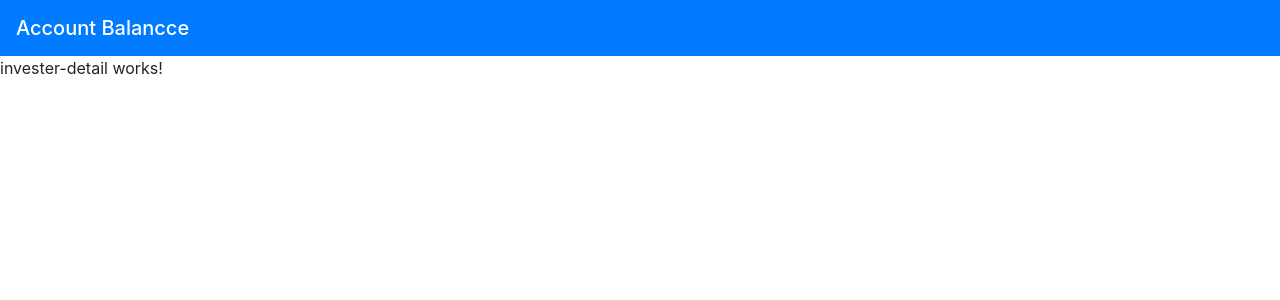
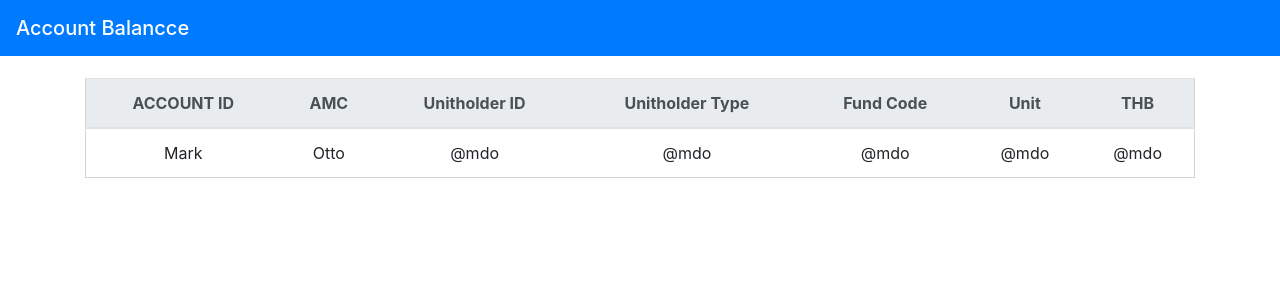
Before and after one commit to ApinyaWanwan/FundConnext, an Angular app: page /invester-detail in a window 1280 px wide. Shown: the top 300 px of the page. Built offline with nearby package versions, Linux system fonts and the light colour scheme.

Commit message:
Call getExtras

```diff
--- a/src/app/invester-detail/invester-detail.component.html
+++ b/src/app/invester-detail/invester-detail.component.html
@@ -1,3 +1,26 @@
-<p>
-  invester-detail works!
-</p>
+<div class="container">
+  <table class="table table-hover">
+    <thead class="thead-light">
+      <tr>
+        <th scope="col">ACCOUNT ID</th>
+        <th scope="col">AMC</th>
+        <th scope="col">Unitholder ID</th>
+        <th scope="col">Unitholder Type</th>
+        <th scope="col">Fund Code</th>
+        <th scope="col">Unit</th>
+        <th scope="col">THB</th>
+      </tr>
+    </thead>
+    <tbody>
+      <tr>
+        <td>Mark</td>
+        <td>Otto</td>
+        <td>@mdo</td>
+        <td>@mdo</td>
+        <td>@mdo</td>
+        <td>@mdo</td>
+        <td>@mdo</td>
+      </tr>
+    </tbody>
+  </table>
+</div>
--- a/src/app/invester-detail/invester-detail.component.scss
+++ b/src/app/invester-detail/invester-detail.component.scss
@@ -0,0 +1,8 @@
+.table {
+  border: 1px solid lightgray;
+  margin-top: 2%;
+
+  th, td {
+    text-align: center;
+  }
+}
--- a/src/app/invester-detail/invester-detail.component.ts
+++ b/src/app/invester-detail/invester-detail.component.ts
@@ -10,6 +10,10 @@ export class InvesterDetailComponent implements OnInit {
   constructor() { }
 
   ngOnInit() {
+    this.getExtras();
   }
 
+  getExtras() {
+
+  }
 }
--- a/src/app/search-client/search-client.component.html
+++ b/src/app/search-client/search-client.component.html
@@ -15,7 +15,7 @@
 
   <div class="row justify-content-md-center">
     <div class="col-6">
-      <table class="table search-result">
+      <table class="table table-hover search-result">
         <tbody>
           <div class="results" *ngFor="let item of filterClients">
             <tr (click)="redirectInverDetail(item.id)">{{ item.thaiFullname }}</tr>
```
Also changed, not shown: 1 other file (tests, documents, lock files or other folders).
